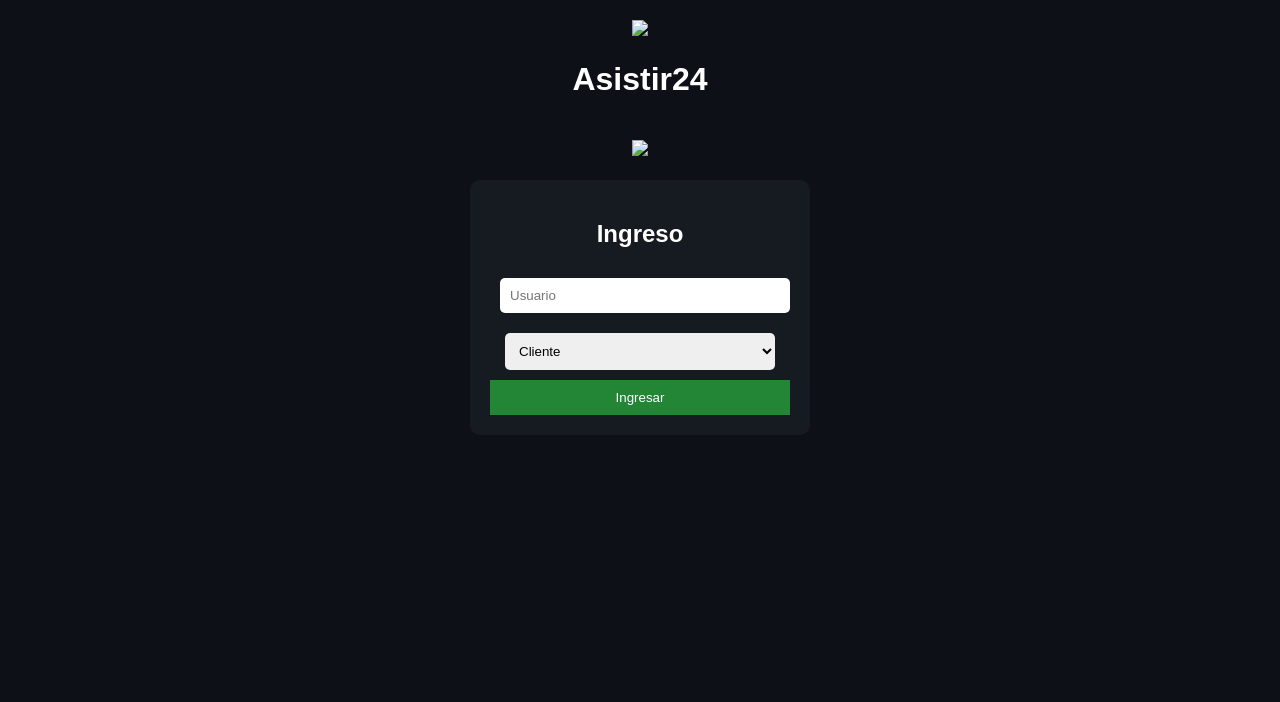
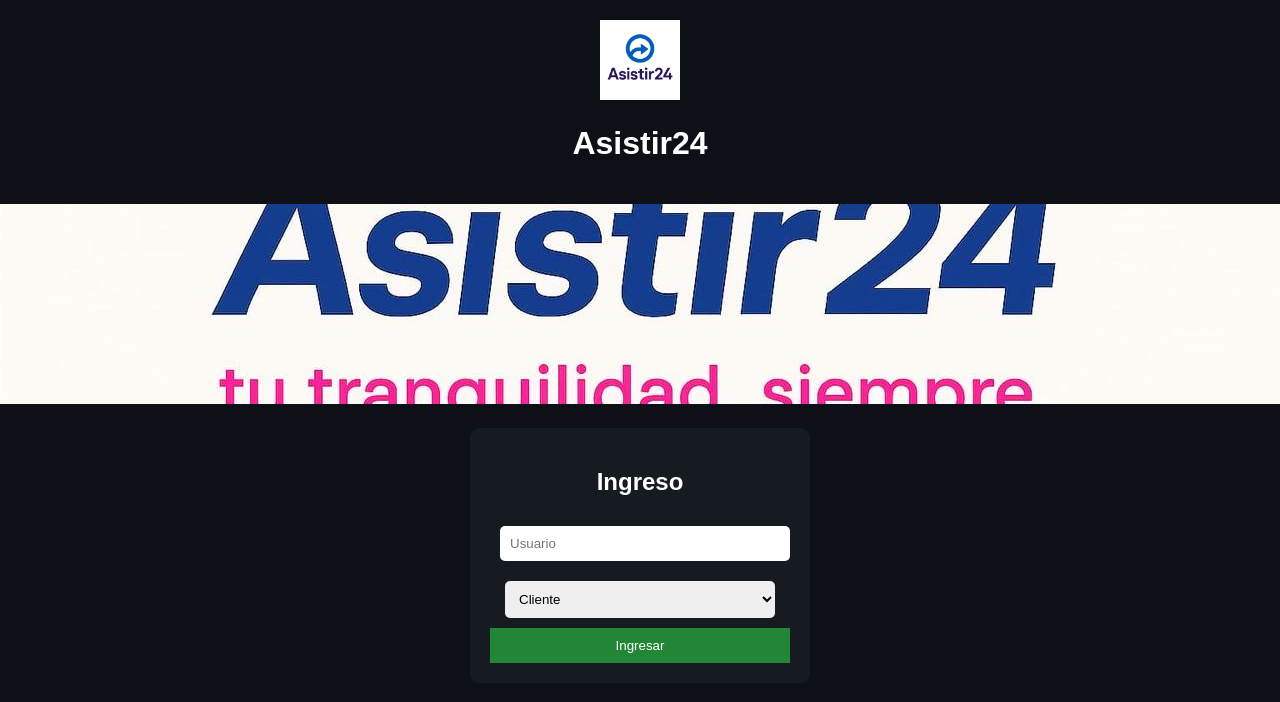
Before and after one commit to eruck4l1/Asistir24, a plain HTML site: page index.html in a window 1280 px wide. Drawn offline with Linux system fonts and the light colour scheme.

Commit message:
fix index html imagenes

```diff
--- a/index.html
+++ b/index.html
@@ -8,12 +8,12 @@
 <body>
 
 <header>
-  <img src="img/logo.png" class="logo">
+  <img src="img/logo-24.png" class="logo">
   <h1>Asistir24</h1>
 </header>
 
 <section class="banner">
-  <img src="img/banner.png">
+  <img src="img/banner-24.png">
 </section>
 
 <div class="login-box">
```
